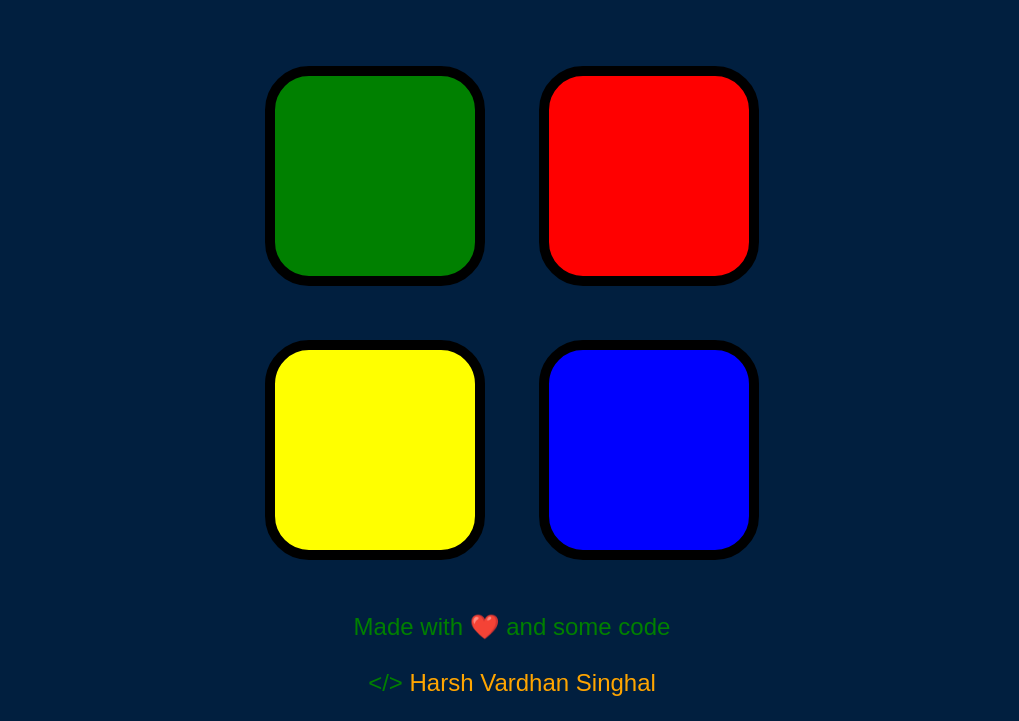
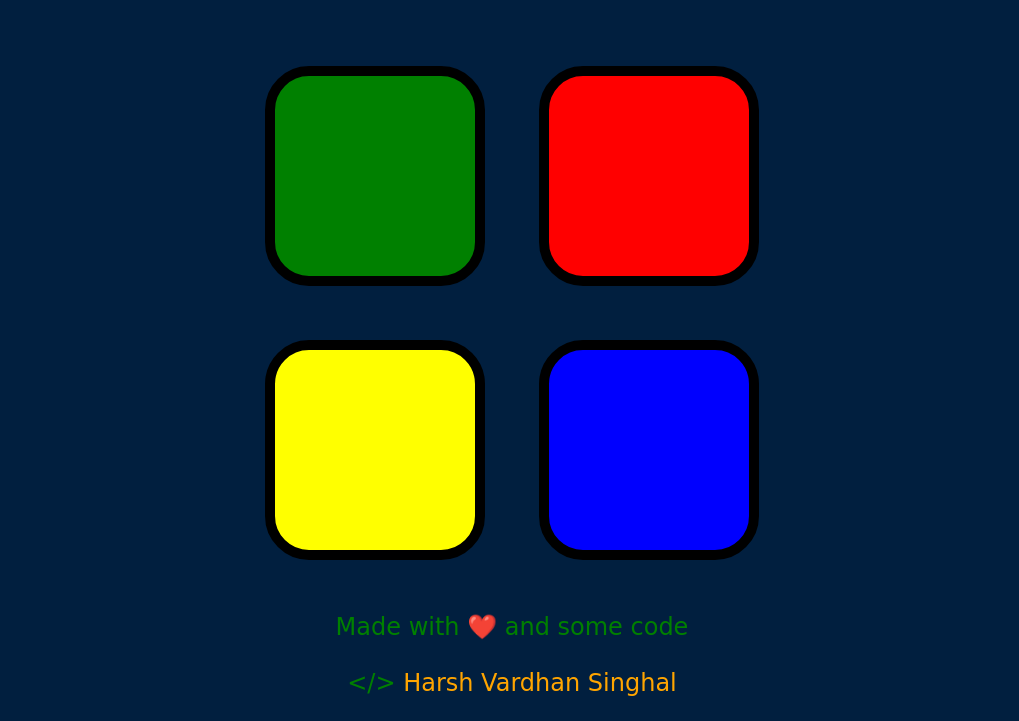
Before and after one commit to harsh778/Simon-Game, a plain HTML site: page index.html in a window 1280 px wide. Shown: the part 133-854 px from the top of the page, without its empty margins (128-1147 px from the left). Drawn offline with nearby package versions, Linux system fonts and the light colour scheme.

Commit message:
Update styles.css

```diff
--- a/styles.css
+++ b/styles.css
@@ -53,7 +53,7 @@ body {
 }
 
 .footerclass {
-  font-family: Arial, Helvetica, sans-serif;
+  font-family: Apple Chancery, cursive;
   color: green;
   font-size: 24px;
 }
```
